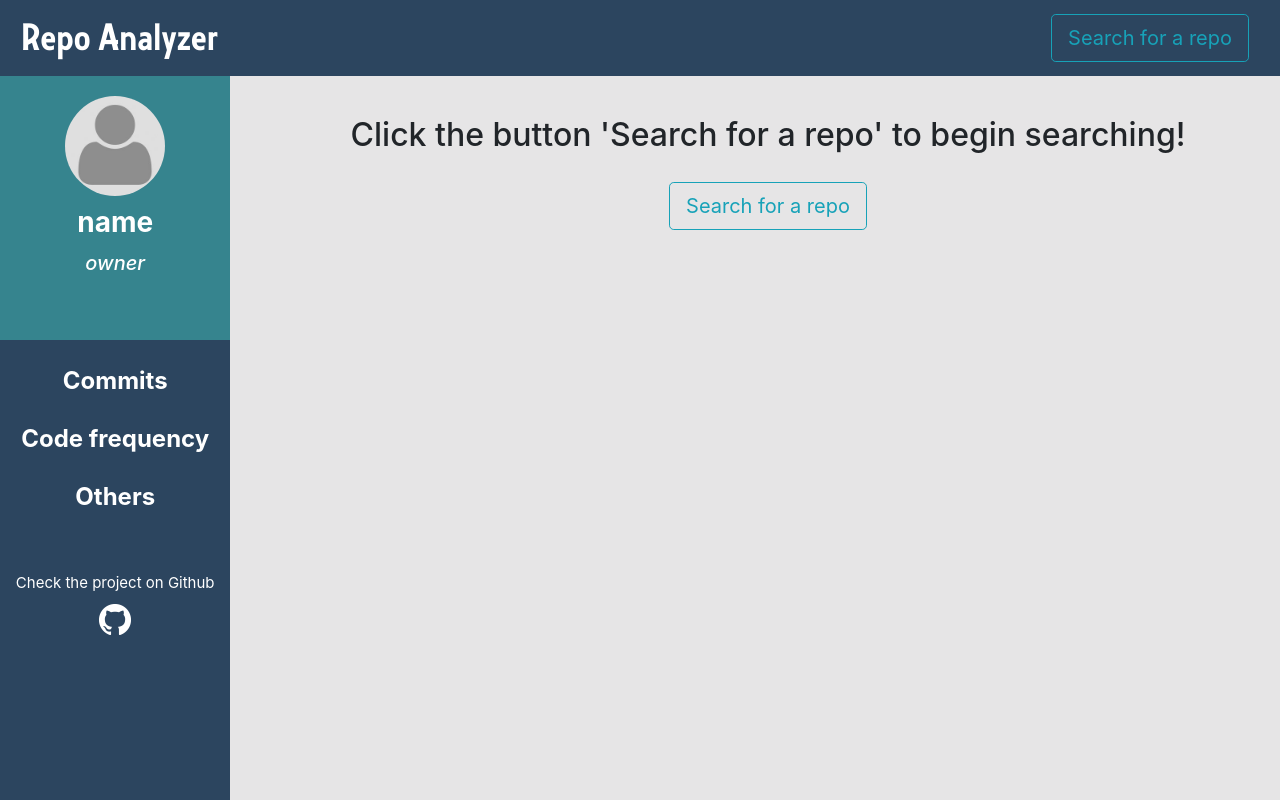
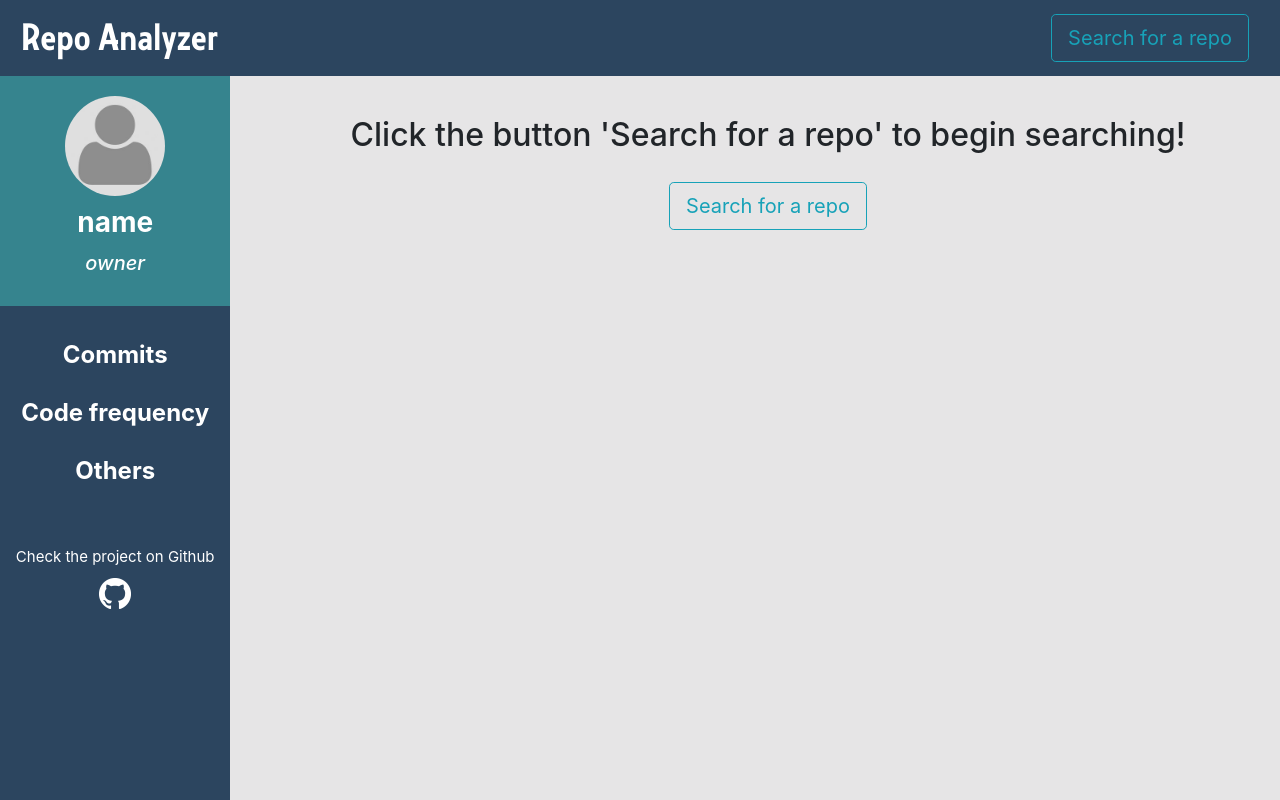
Before and after one commit to idea456/repo-analyzer, a React (Create React App) app: page / in a window 1280 px wide. Built offline with nearby package versions, Linux system fonts and the light colour scheme.

Commit message:
fixed sidebar height

```diff
--- a/src/App.css
+++ b/src/App.css
@@ -37,7 +37,7 @@ html {
 .sidebar-profile {
   position: fixed;
   width: 18%;
-  height: 33%;
+  height: 230px;
   background: #36848e;
   padding: 20px 0;
   z-index: 1;
@@ -50,7 +50,7 @@ html {
   width: 18%;
   height: 100%;
   background: #2c455f;
-  padding: 15% 0;
+  padding: 13% 0;
   color: white;
   text-align: center;
   margin-top: 2%;
```
